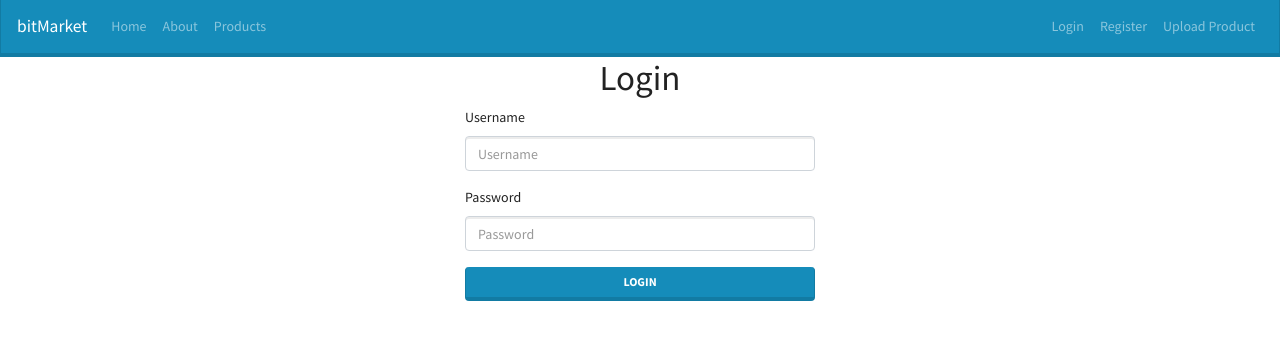
After one commit to tiwariut/bitmarket, a CodeIgniter app: page /bitmarket/users/login in a window 1280 px wide. The commit adds this page. Shown: the top 340 px of the page. Run offline with CodeIgniter, Linux system fonts and the light colour scheme; some libraries are stand-ins or nearby versions.

Commit message:
Add login functionality

```diff
--- a/application/controllers/Users.php
+++ b/application/controllers/Users.php
@@ -1,6 +1,7 @@
 <?php
 
 class Users extends CI_Controller{
+    //Register user
     public function register(){
         $data['title'] = 'Sign Up';
 
@@ -28,6 +29,53 @@ class Users extends CI_Controller{
 
     }
 
+    //Log in user
+    public function login(){
+        $data['title'] = 'Login';
+
+        $this->form_validation->set_rules('username', "Username", 'required');
+        $this->form_validation->set_rules('password', "Password", 'required');
+
+
+        if($this->form_validation->run() === FALSE){
+            $this->load->view('templates/header');
+            $this->load->view('users/login', $data);
+            $this->load->view('templates/footer');
+        } else{
+
+            //Get username
+            $username = $this->input->post('username');
+            //Get and encrypt the password
+            $password = md5($this->input->post('password'));
+
+            //Login user
+            $user_id = $this->user_model->login($username, $password);
+
+            if($user_id){
+                //Create session
+                $user_data = array(
+                    'user_id' => $user_id,
+                    'username' => $username,
+                    'logged_in => true'
+                );
+
+                $this->session->set_userdata($user_data);
+
+                //Set message
+                $this->session->set_flashdata('user_loggedin', 'You are now logged in.');
+
+                redirect('products');
+            } else{
+                //Set message
+                $this->session->set_flashdata('login_failed', 'Login is invalid.');
+
+                redirect('users/login');
+            }
+
+        }
+
+    }
+
     //Check if username exists
     function check_username_exists($username){
         $this->form_validation->set_message('check_username_exists', 'This username is already taken. Please choose a different one.');
--- a/application/models/User_model.php
+++ b/application/models/User_model.php
@@ -13,6 +13,20 @@ class User_model extends CI_Model{
 
         //Insert user
         return $this->db->insert('users', $data);
+    }
+
+    public function login($username, $password){
+        //Validate
+        $this->db->where('username', $username);
+        $this->db->where('password', $password);
+
+        $result = $this->db->get('users');
+
+        if($result->num_rows() == 1){
+            return $result->row(0)->id;
+        } else{
+            return false;
+        }
     }
 
     //Check username exists
--- a/application/views/templates/header.php
+++ b/application/views/templates/header.php
@@ -15,7 +15,7 @@
 
        <div class="collapse navbar-collapse" id="navbarSupportedContent">
            <ul class="navbar-nav mr-auto">
-               <li class="nav-item active">
+               <li class="nav-item">
                    <a class="nav-link" href="<?php echo base_url(); ?>">Home <span class="sr-only">(current)</span></a>
                </li>
                <li class="nav-item">
@@ -27,10 +27,13 @@
            </ul>
            <ul class="nav navbar-nav navbar-right">
                <li class="nav-item">
-                   <a class="nav-link" href="<?php echo base_url(); ?>products/create">Upload Product</a>
+                   <a class="nav-link" href="<?php echo base_url(); ?>users/login">Login</a>
                </li>
                <li class="nav-item">
                    <a class="nav-link" href="<?php echo base_url(); ?>users/register">Register</a>
+               </li>
+               <li class="nav-item">
+                   <a class="nav-link" href="<?php echo base_url(); ?>products/create">Upload Product</a>
                </li>
            </ul>
        </div>
@@ -54,3 +57,11 @@
        <?php if($this->session->flashdata('product_updated')): ?>
            <?php echo '<p class="alert alert-success">' . $this->session->flashdata('product_updated') . '<p>'; ?>
        <?php endif; ?>
+
+       <?php if($this->session->flashdata('user_loggedin')): ?>
+           <?php echo '<p class="alert alert-success">' . $this->session->flashdata('user_loggedin') . '<p>'; ?>
+       <?php endif; ?>
+
+       <?php if($this->session->flashdata('login_failed')): ?>
+           <?php echo '<p class="alert alert-danger">' . $this->session->flashdata('login_failed') . '<p>'; ?>
+       <?php endif; ?>
--- /dev/null
+++ b/application/views/users/login.php
@@ -0,0 +1,20 @@
+<?php echo validation_errors(); ?>
+
+<?php echo form_open('users/login'); ?>
+
+<div class="row">
+    <div class="col-md-4 mx-auto">
+        <h1 class="text-center"><?= $title ?></h1>
+        <div class="form-group">
+            <label>Username</label>
+            <input type="text" class="form-control" name="username" placeholder="Username">
+        </div>
+        <div class="form-group">
+            <label>Password</label>
+            <input type="password" class="form-control" name="password" placeholder="Password">
+        </div>
+        <button type="submit" class="btn btn-primary btn-block">Login</button>
+    </div>
+</div>
+
+<?php echo form_close(); ?>
```
Also changed, not shown: application/views/users/register.php (+7 -3 lines).
